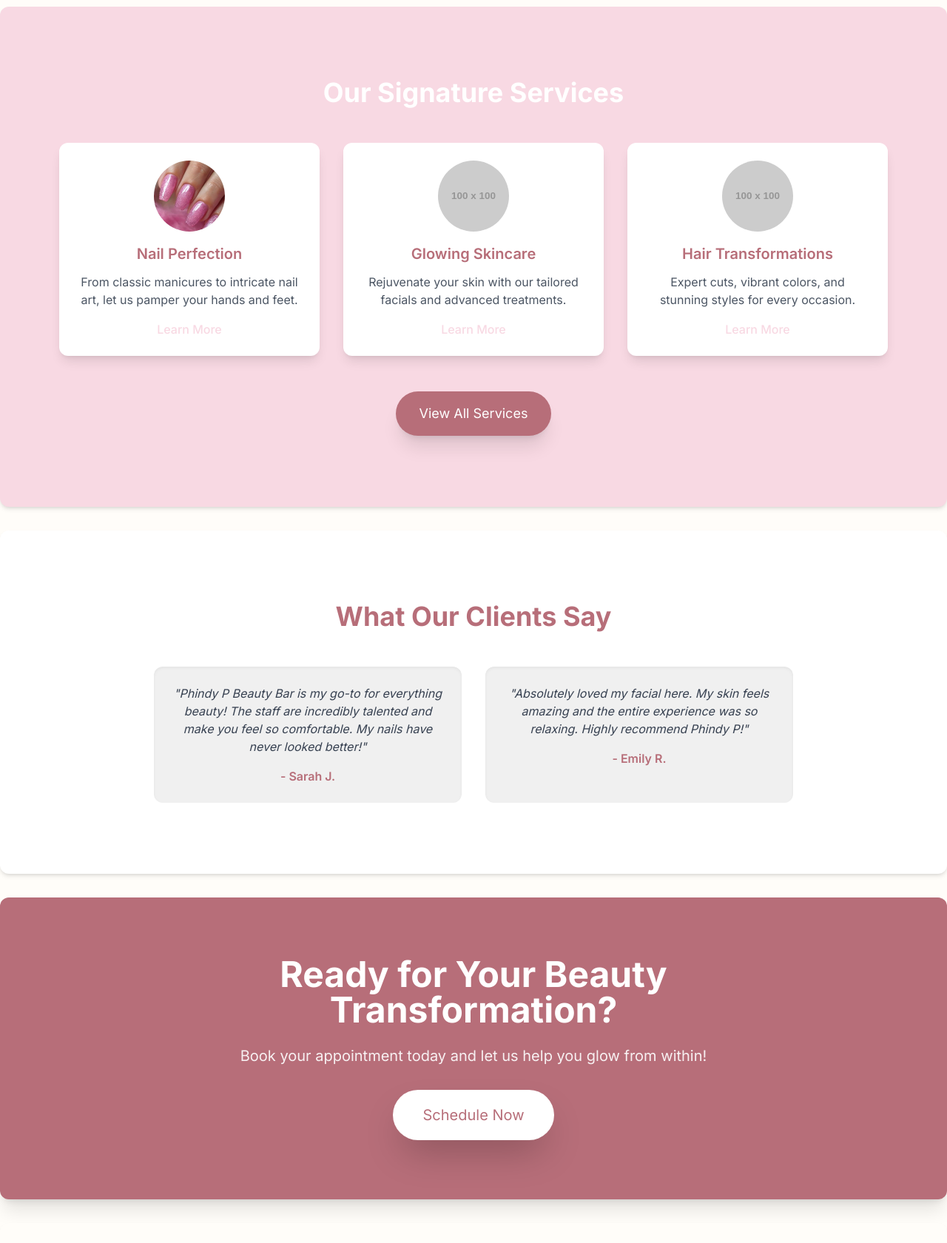
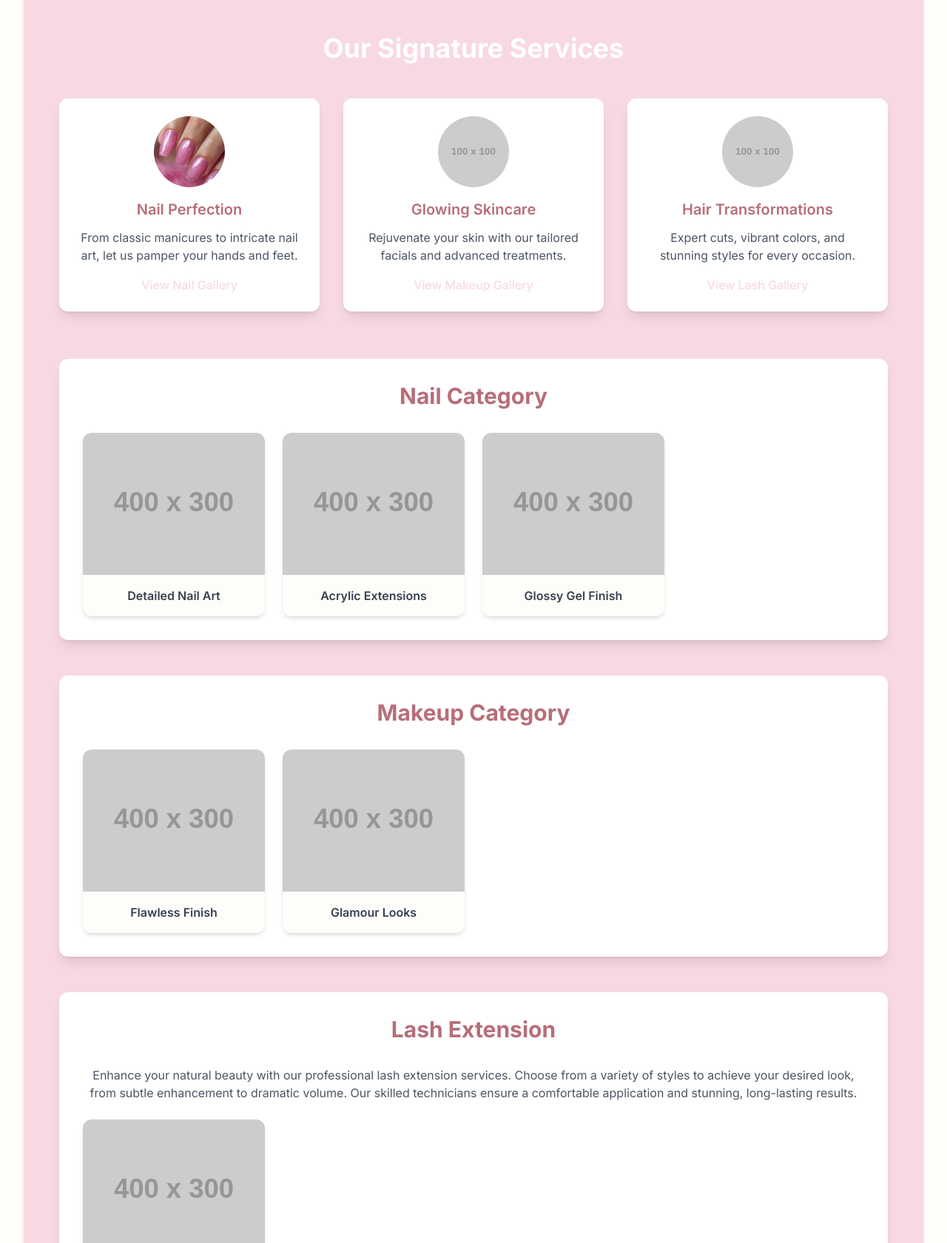
Before and after one commit to ndzalos16/phindy, a plain HTML site: page index.html in a window 1280 px wide. Shown: the part 1120-2800 px from the top of the page at 74% size. Drawn offline with nearby package versions, Linux system fonts and the light colour scheme; placeholder pictures from the web are drawn by us.

Commit message:
Update index.html

```diff
--- a/index.html
+++ b/index.html
@@ -15,7 +15,9 @@
             @apply bg-cream-50 text-gray-800; /* A soft cream background and dark grey text */
         }
         .container {
-            @apply mx-auto px-4 sm:px-6 lg:px-8;
+            /* This container class is used for inner sections to apply consistent padding */
+            /* Removed horizontal padding as it's now applied to the main wrapper */
+            @apply mx-auto;
         }
         /* General styling for rounded corners on elements */
         .rounded-lg-custom {
@@ -50,6 +52,7 @@
         <div class="container relative flex justify-between items-center">
             <!-- Logo - Image only, links to home -->
             <a href="index.html" class="flex items-center z-20">
+                <!-- Path adjusted to assume image is in the same directory as index.html -->
                 <img src="WhatsApp_Image_2025-06-30_at_02.13.10_4a3d395a-removebg-preview (1).png" alt="Phindy P Beauty Bar Logo" class="h-10 w-auto">
             </a>
 
@@ -59,7 +62,8 @@
             </div>
 
             <!-- Navigation Menu - Desktop only -->
-            <nav class="hidden md:flex space-x-6 z-20">
+            <nav class="hidden md:flex space-x-6 z-20 items-center">
+                <!-- Removed the duplicated logo here -->
                 <a href="#hero" class="text-gray-600 hover:text-rose-gold transition duration-300">Home</a>
                 <a href="#services" class="text-gray-600 hover:text-rose-gold transition duration-300">Services</a>
                 <a href="#about" class="text-gray-600 hover:text-rose-gold transition duration-300">About Us</a>
@@ -98,11 +102,13 @@
         </div>
     </header>
 
-    <main class="pt-20"> <!-- Added padding-top to account for fixed header -->
+    <!-- Main content wrapper for centering the entire page content -->
+    <!-- This div now wraps all content sections below the header -->
+    <!-- Added responsive horizontal padding here for consistent layout -->
+    <div class="mx-auto w-full max-w-screen-xl px-4 sm:px-6 lg:px-8 pt-20">
         <!-- Hero Section -->
         <section id="hero" class="relative bg-blush-pink py-12 lg:py-20 flex items-center justify-center text-center rounded-b-xl overflow-hidden shadow-lg">
-            <!-- Removed the absolute inset-0 div as the image itself will be positioned -->
-            <!-- Hero background image - Updated with your specified image and styling -->
+            <!-- Hero background image - Path adjusted to assume image is in the same directory as index.html -->
             <img
                 src="3c2a0ebf-751c-4f6a-a1cb-61d87f4497eb-removebg-preview.png"
                 alt="Elegant Beauty Bar Interior"
@@ -110,7 +116,8 @@
             />
             <div class="relative z-10 text-white p-6 rounded-lg-custom max-w-2xl bg-black bg-opacity-30 backdrop-blur-sm">
                 <h1 class="text-4xl sm:text-5xl lg:text-6xl font-bold leading-tight mb-4 drop-shadow-md">
-                    Experience Unparalleled Beauty & Relaxation
+                    HERE IS WHERE THE MAGIC HAPPENS 🪄
+
                 </h1>
                 <p class="text-lg sm:text-xl mb-8 drop-shadow-sm">
                     Your journey to radiant beauty and blissful pampering begins here at Phindy P Beauty Bar.
@@ -132,46 +139,123 @@
             </div>
         </section>
 
-        <!-- Services Preview Section -->
+        <!-- Services Section - Now includes categories -->
         <section id="services" class="py-16 md:py-24 bg-blush-pink container rounded-lg-custom mt-8 shadow-md">
             <div class="max-w-6xl mx-auto px-4">
                 <h2 class="text-3xl sm:text-4xl font-bold text-white text-center mb-12">Our Signature Services</h2>
-                <div class="grid grid-cols-1 md:grid-cols-2 lg:grid-cols-3 gap-8">
-                    <!-- Service Card 1: Nails - Updated with your specified image -->
+                <div class="grid grid-cols-1 md:grid-cols-2 lg:grid-cols-3 gap-8 mb-16">
+                    <!-- Service Card 1: Nails -->
                     <div class="bg-white p-6 rounded-lg-custom shadow-lg text-center transform hover:scale-105 transition duration-300">
                         <img src="pink-glitter-nail-designs-18-360x480.jpg" alt="Pink Glitter Nail Designs" class="mx-auto mb-4 w-24 h-24 object-cover rounded-full">
                         <h3 class="text-xl font-semibold text-rose-gold mb-3">Nail Perfection</h3>
                         <p class="text-gray-600 mb-4">
                             From classic manicures to intricate nail art, let us pamper your hands and feet.
                         </p>
-                        <a href="#book-now" class="text-blush-pink hover:underline font-medium">Learn More</a>
+                        <a href="#nail-category" class="text-blush-pink hover:underline font-medium">View Nail Gallery</a>
                     </div>
                     <!-- Service Card 2: Skincare -->
                     <div class="bg-white p-6 rounded-lg-custom shadow-lg text-center transform hover:scale-105 transition duration-300">
-                        <img src="https://placehold.co/100x100/B76E79/FFF?text=✨" alt="Skincare Services Icon" class="mx-auto mb-4 w-24 h-24 object-contain rounded-full">
+                        <!-- Updated src for new image -->
+                        <img src="9cdf9fc3-1e4f-48b2-b2d3-e6cc6f8fe83f.PNG" alt="Glowing Skincare Services" class="mx-auto mb-4 w-24 h-24 object-cover rounded-full" onerror="this.onerror=null;this.src='https://placehold.co/100x100/B76E79/FFF?text=✨';">
                         <h3 class="text-xl font-semibold text-rose-gold mb-3">Glowing Skincare</h3>
                         <p class="text-gray-600 mb-4">
                             Rejuvenate your skin with our tailored facials and advanced treatments.
                         </p>
-                        <a href="#book-now" class="text-blush-pink hover:underline font-medium">Learn More</a>
+                        <a href="#makeup-category" class="text-blush-pink hover:underline font-medium">View Makeup Gallery</a>
                     </div>
-                    <!-- Service Card 3: Hair Styling -->
+                    <!-- Service Card 3: Hair Styling (now links to Lash Extension) -->
                     <div class="bg-white p-6 rounded-lg-custom shadow-lg text-center transform hover:scale-105 transition duration-300">
-                        <img src="https://placehold.co/100x100/B76E79/FFF?text=💇‍♀️" alt="Hair Services Icon" class="mx-auto mb-4 w-24 h-24 object-contain rounded-full">
+                        <!-- Updated src for new image -->
+                        <img src="be0f36d7-de9d-4bba-a7ab-ff7c9302282f.PNG" alt="Hair Transformations" class="mx-auto mb-4 w-24 h-24 object-cover rounded-full" onerror="this.onerror=null;this.src='https://placehold.co/100x100/B76E79/FFF?text=💇‍♀️';">
                         <h3 class="text-xl font-semibold text-rose-gold mb-3">Hair Transformations</h3>
                         <p class="text-gray-600 mb-4">
                             Expert cuts, vibrant colors, and stunning styles for every occasion.
                         </p>
-                        <a href="#book-now" class="text-blush-pink hover:underline font-medium">Learn More</a>
+                        <a href="#lash-extension-category" class="text-blush-pink hover:underline font-medium">View Lash Gallery</a>
                     </div>
                 </div>
+
+                <!-- Nail Category Section -->
+                <div id="nail-category" class="bg-white p-8 rounded-lg-custom shadow-lg mb-12">
+                    <h3 class="text-2xl sm:text-3xl font-bold text-rose-gold text-center mb-8">Nail Category</h3>
+                    <div class="grid grid-cols-1 sm:grid-cols-2 md:grid-cols-3 lg:grid-cols-4 gap-6">
+                        <!-- Nail Image 1 -->
+                        <div class="bg-cream-50 rounded-lg-custom shadow-md overflow-hidden">
+                            <!-- Path adjusted to assume image is in the same directory as index.html -->
+                            <img src="eb8a978b-aa1d-4349-8afd-6ca0cb32189e.png" alt="Elegant Nail Design" class="w-full h-48 object-cover" onerror="this.onerror=null;this.src='https://placehold.co/400x300/F8D9E3/B76E79?text=Nail+Art+1';">
+                            <div class="p-4 text-center">
+                                <p class="font-semibold text-gray-700">Detailed Nail Art</p>
+                            </div>
+                        </div>
+                        <!-- Nail Image 2 -->
+                        <div class="bg-cream-50 rounded-lg-custom shadow-md overflow-hidden">
+                            <!-- Path adjusted to assume image is in the same directory as index.html -->
+                            <img src="c11d65d1-6cdc-454b-988e-20203c14ded1.PNG" alt="Acrylic Nail Extension" class="w-full h-48 object-cover" onerror="this.onerror=null;this.src='https://placehold.co/400x300/B76E79/FFFDF9?text=Nail+Art+2';">
+                            <div class="p-4 text-center">
+                                <p class="font-semibold text-gray-700">Acrylic Extensions</p>
+                            </div>
+                        </div>
+                        <!-- Nail Image 3 -->
+                        <div class="bg-cream-50 rounded-lg-custom shadow-md overflow-hidden">
+                            <!-- Path adjusted to assume image is in the same directory as index.html -->
+                            <img src="ef266ad9-6371-42d9-b695-274211fdb0fb.PNG" alt="Gel Nail Polish" class="w-full h-48 object-cover" onerror="this.onerror=null;this.src='https://placehold.co/400x300/FFFDF9/B76E79?text=Nail+Art+3';">
+                            <div class="p-4 text-center">
+                                <p class="font-semibold text-gray-700">Glossy Gel Finish</p>
+                            </div>
+                        </div>
+                        <!-- Removed "Creative Designs" placeholder -->
+                    </div>
+                </div>
+
+                <!-- Makeup Category Section -->
+                <div id="makeup-category" class="bg-white p-8 rounded-lg-custom shadow-lg mb-12">
+                    <h3 class="text-2xl sm:text-3xl font-bold text-rose-gold text-center mb-8">Makeup Category</h3>
+                    <div class="grid grid-cols-1 sm:grid-cols-2 md:grid-cols-3 lg:grid-cols-4 gap-6">
+                        <!-- Makeup Image 1 -->
+                        <div class="bg-cream-50 rounded-lg-custom shadow-md overflow-hidden">
+                            <!-- Path adjusted to assume image is in the same directory as index.html -->
+                            <img src="d14e68c2-a518-4e2a-9586-d9b803885c7b.PNG" alt="Professional Makeup Application" class="w-full h-48 object-cover" onerror="this.onerror=null;this.src='https://placehold.co/400x300/F8D9E3/B76E79?text=Makeup+1';">
+                            <div class="p-4 text-center">
+                                <p class="font-semibold text-gray-700">Flawless Finish</p>
+                            </div>
+                        </div>
+                        <!-- Makeup Image 2 (Updated src for new image) -->
+                        <div class="bg-cream-50 rounded-lg-custom shadow-md overflow-hidden">
+                            <img src="9cdf9fc3-1e4f-48b2-b2d3-e6cc6f8fe83f.PNG" alt="Glamour Looks Makeup" class="w-full h-48 object-cover" onerror="this.onerror=null;this.src='https://placehold.co/400x300/B76E79/FFFDF9?text=Makeup+2';">
+                            <div class="p-4 text-center">
+                                <p class="font-semibold text-gray-700">Glamour Looks</p>
+                            </div>
+                        </div>
+                    </div>
+                </div>
+
+                <!-- Lash Extension Category Section -->
+                <div id="lash-extension-category" class="bg-white p-8 rounded-lg-custom shadow-lg mb-12">
+                    <h3 class="text-2xl sm:text-3xl font-bold text-rose-gold text-center mb-8">Lash Extension</h3>
+                    <p class="text-gray-600 text-center mb-6">
+                        Enhance your natural beauty with our professional lash extension services. Choose from a variety of styles to achieve your desired look, from subtle enhancement to dramatic volume. Our skilled technicians ensure a comfortable application and stunning, long-lasting results.
+                    </p>
+                    <div class="grid grid-cols-1 sm:grid-cols-2 md:grid-cols-3 lg:grid-cols-4 gap-6">
+                        <!-- Lash Image 1 (Updated src for new image) -->
+                        <div class="bg-cream-50 rounded-lg-custom shadow-md overflow-hidden">
+                            <img src="be0f36d7-de9d-4bba-a7ab-ff7c9302282f.PNG" alt="Classic Lash Extensions" class="w-full h-48 object-cover" onerror="this.onerror=null;this.src='https://placehold.co/400x300/F8D9E3/B76E79?text=Lashes+1';">
+                            <div class="p-4 text-center">
+                                <p class="font-semibold text-gray-700">Classic Lashes</p>
+                            </div>
+                        </div>
+                        <!-- Removed Volume and Hybrid Lashes -->
+                    </div>
+                </div>
+
                 <div class="text-center mt-12">
                     <a href="#book-now" class="inline-block bg-rose-gold text-white text-lg px-8 py-4 rounded-full hover:bg-white hover:text-rose-gold transition duration-300 shadow-xl transform hover:scale-105">
-                        View All Services
+                        Book Your Service Now
                     </a>
                 </div>
             </div>
         </section>
+
+        <!-- Removed Gallery Section entirely -->
 
         <!-- Testimonials Section -->
         <section id="testimonials" class="py-16 md:py-24 bg-white container rounded-lg-custom mt-8 shadow-md">
@@ -233,7 +317,7 @@
                 </div>
             </div>
         </section>
-    </main>
+    </div> <!-- End of main content wrapper -->
 
     <!-- Footer Section -->
     <footer id="contact" class="bg-gray-800 text-white py-12 mt-8 rounded-t-lg-custom">
@@ -241,7 +325,7 @@
             <!-- Contact Info -->
             <div>
                 <h3 class="text-xl font-bold text-blush-pink mb-4">Contact Us</h3>
-                <p class="mb-2">Phone: <a href="tel:+27123456789" class="hover:underline">+27 12 345 6789</a></p>
+                <p class="mb-2">Phone: <a href="tel:+27767510586" class="hover:underline">+27 76 751 0586</a></p>
                 <p class="mb-4">Hours: Mon-Sat: 9AM - 6PM</p>
                 <!-- Get Directions Button -->
                 <a href="https://www.google.com/maps?q=-26.565075,29.078259" target="_blank"
@@ -263,24 +347,26 @@
             <div>
                 <h3 class="text-xl font-bold text-blush-pink mb-4">Follow Us</h3>
                 <div class="flex justify-center md:justify-start space-x-4">
-                    <!-- TikTok Icon (updated to image) -->
+                    <!-- TikTok Icon -->
                     <a href="https://www.tiktok.com/@phindy575?_t=ZS-8xh3xDL51HT&_r=1" target="_blank" class="text-white hover:text-blush-pink transition duration-300">
                         <img src="bf4aee07-b2eb-4252-9158-dcb502a74631-removebg-preview.png"
                              alt="TikTok Icon"
                              class="w-8 h-8 object-contain"
                              onerror="this.onerror=null;this.src='https://placehold.co/32x32/000/FFF?text=TikTok';" />
                     </a>
-                    <!-- Instagram Icon -->
+                    <!-- Instagram Icon (Updated to image) -->
                     <a href="https://www.instagram.com/95phindypp?igsh=anhlODM0dWk5aTg4" target="_blank" class="text-white hover:text-blush-pink transition duration-300">
-                        <svg fill="currentColor" viewBox="0 0 24 24" class="w-8 h-8" aria-hidden="true">
-                            <path fill-rule="evenodd" d="M12 0C8.78 0 8.35 0 7.03 0C5.7 0 4.67.06 3.75.25C2.81.44 2.12.75 1.52 1.34C.92 1.94.61 2.63.42 3.55C.23 4.47.17 5.5.17 6.83C.17 8.16.17 8.59.17 12C.17 15.34.17 15.77.17 17.1C.17 18.43.23 19.46.42 20.38C.61 21.3.92 21.99 1.52 22.59C2.12 23.19 2.81 23.5 3.75 23.69C4.67 23.88 5.7 23.94 7.03 23.94C8.35 23.94 8.78 23.94 12 23.94C15.34 23.94 15.77 23.94 17.1 23.94C18.43 23.94 19.46 23.88 20.38 23.69C21.3 23.5 21.99 23.19 22.59 22.59C23.19 21.99 23.5 21.3 23.69 20.38C23.88 19.46 23.94 18.43 23.94 17.1C23.94 15.77 23.94 15.34 23.94 12C23.94 8.78 23.94 8.35 23.94 7.03C23.94 5.7.17 4.67.25 3.75C.44 2.81.75 2.12 1.34 1.52C1.94.92 2.63.61 3.55.42C4.47.23 5.5.17 6.83.17C8.16.17 8.59.17 12 .17ZM12 4.1C15.25 4.1 17.9 6.75 17.9 10C17.9 13.25 15.25 15.9 12 15.9C8.75 15.9 6.1 13.25 6.1 10C6.1 6.75 8.75 4.1 12 4.1ZM12 6.5C9.92 6.5 8.25 8.17 8.25 10.25C8.25 12.33 9.92 14 12 14C14.08 14 15.75 12.33 15.75 10.25C15.75 8.17 14.08 6.5 12 6.5ZM19.2 4.5C18.66 4.5 18.23 4.93 18.23 5.47C18.23 6.01 18.66 6.44 19.2 6.44C19.74 6.44 20.17 6.01 20.17 5.47C20.17 4.93 19.74 4.5 19.2 4.5Z" clip-rule="evenodd" />
-                        </svg>
+                        <img src="6dDoc8GV9fYUPExgLYPqqT-removebg-preview (1).png"
+                             alt="Instagram Icon"
+                             class="w-8 h-8 object-contain"
+                             onerror="this.onerror=null;this.src='https://placehold.co/32x32/000/FFF?text=Instagram';" />
                     </a>
-                    <!-- Facebook Icon -->
+                    <!-- Facebook Icon (Updated to image) -->
                     <a href="https://www.facebook.com/share/1EAAXTDfrM/?mibextid=wwXIfr" target="_blank" class="text-white hover:text-blush-pink transition duration-300">
-                        <svg fill="currentColor" viewBox="0 0 24 24" class="w-8 h-8" aria-hidden="true">
-                            <path fill-rule="evenodd" d="M19.5 0h-15C2.016 0 0 2.016 0 4.5v15C0 21.984 2.016 24 4.5 24h7.5V14.625h-3v-3h3V9.375c0-3.15 1.89-4.89 4.74-4.89h2.36v3h-1.5c-1.395 0-1.65 1.045-1.65 1.705v2.295h3.3l-.45 3h-2.85V24H19.5c2.484 0 4.5-2.016 4.5-4.5v-15C24 2.016 21.984 0 19.5 0Z" clip-rule="evenodd" />
-                        </svg>
+                        <img src="facebook-logo-facebook-icon-transparent-free-png-removebg-preview (1).png"
+                             alt="Facebook Icon"
+                             class="w-8 h-8 object-contain"
+                             onerror="this.onerror=null;this.src='https://placehold.co/32x32/000/FFF?text=Facebook';" />
                     </a>
                 </div>
             </div>
```
